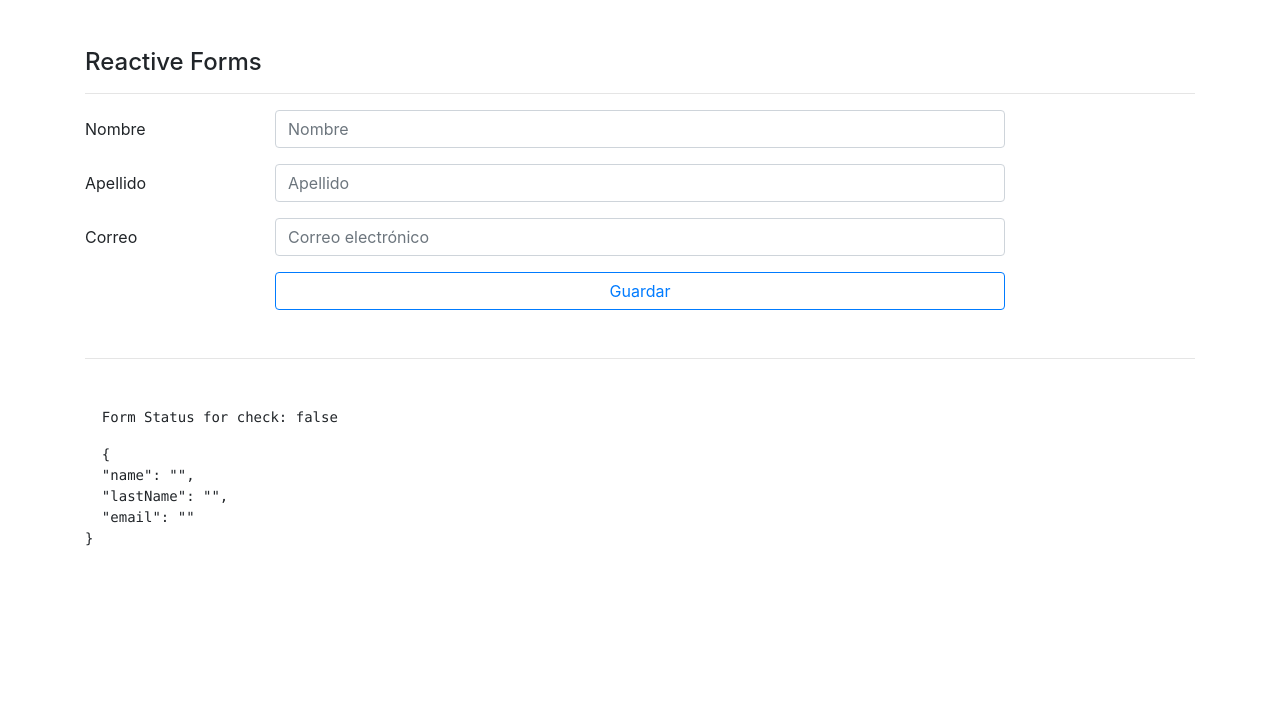
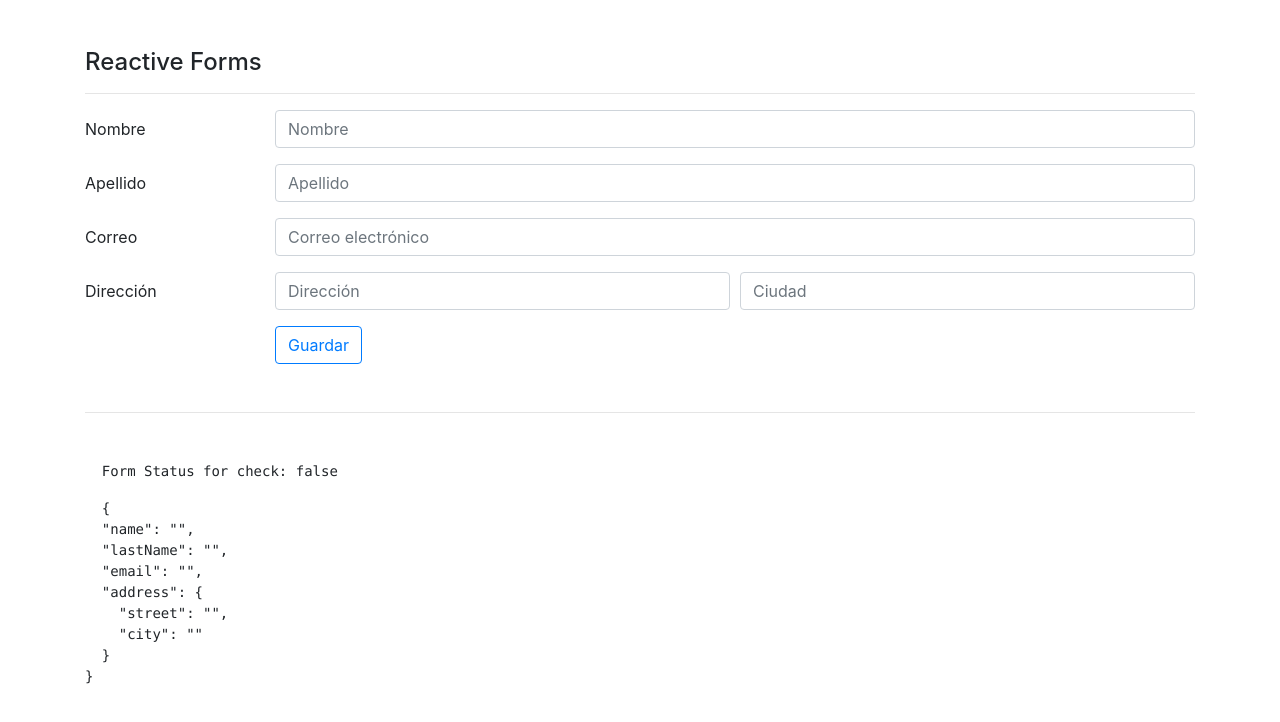
Before and after one commit to japc78/udemy-angular-cero-a-experto-09-form, an Angular app: page /reactive in a window 1280 px wide. Shown: the top 722 px of the page. Built offline with nearby package versions, Linux system fonts and the light colour scheme.

Commit message:
Reactive: Grouping of objects - formGroupName

```diff
--- a/src/app/pages/reactive/reactive.component.html
+++ b/src/app/pages/reactive/reactive.component.html
@@ -6,7 +6,7 @@
 
     <div class="form-group row">
       <label class="col-2 col-form-label">Nombre</label>
-      <div class="col-8">
+      <div class="col">
 
         <input class="form-control"
                type="text"
@@ -23,7 +23,7 @@
 
     <div class="form-group row">
       <label class="col-2 col-form-label">Apellido</label>
-      <div class="col-8">
+      <div class="col">
 
         <input class="form-control"
                 type="text"
@@ -42,7 +42,7 @@
 
           <div class="form-group row">
             <label class="col-2 col-form-label">Correo</label>
-            <div class="col-8">
+            <div class="col">
 
 
       <input class="form-control"
@@ -57,12 +57,35 @@
     </div>
   </div>
 
+  <div class="form-group row" formGroupName="address">
+    <label class="col-2 col-form-label">Dirección</label>
+    <div class="form-row col">
+      <div class="col">
+        <input
+          class="form-control"
+          type="text"
+          placeholder="Dirección"
+          formControlName="street"
+        >
+      </div>
+      <div class="col">
+        <input
+          class="form-control"
+          type="text"
+          placeholder="Ciudad"
+          formControlName="city"
+        >
+      </div>
+
+    </div>
+  </div>
+
 
 
   <div class="form-group row">
     <label class="col-2 col-form-label">&nbsp;</label>
-    <div class="input-group col-md-8">
-      <button type="submit" class="btn btn-outline-primary btn-block">
+    <div class="input-group col">
+      <button type="submit" class="btn btn-outline-primary">
         Guardar
       </button>
     </div>
--- a/src/app/pages/reactive/reactive.component.ts
+++ b/src/app/pages/reactive/reactive.component.ts
@@ -50,7 +50,11 @@ export class ReactiveComponent implements OnInit {
 
       name     : ['', validationBasic],
       lastName : ['', validationBasic],
-      email    : ['', validationEmail]
+      email    : ['', validationEmail],
+      address  : this.fb.group({
+        street : ['', validationBasic],
+        city : ['', validationBasic],
+      }),
     });
   }
 
```
